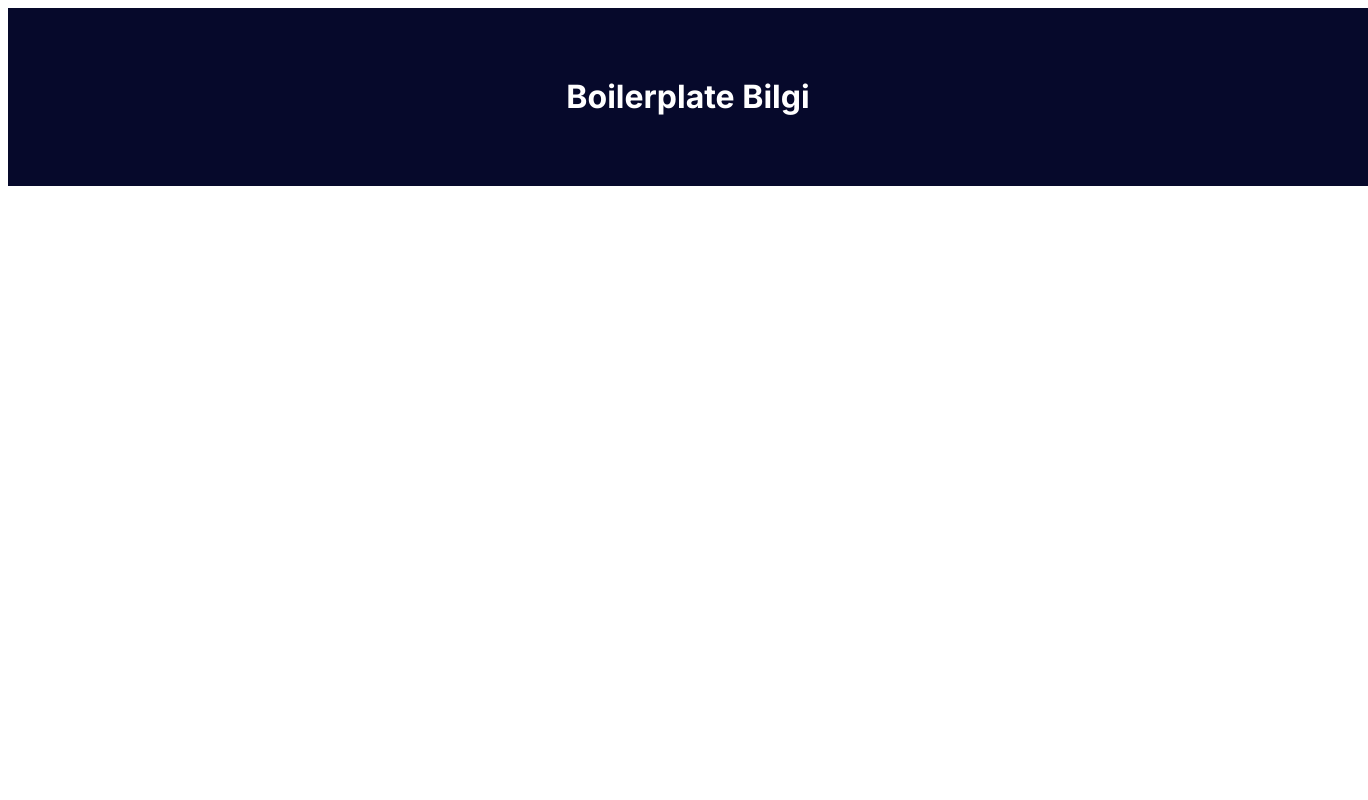
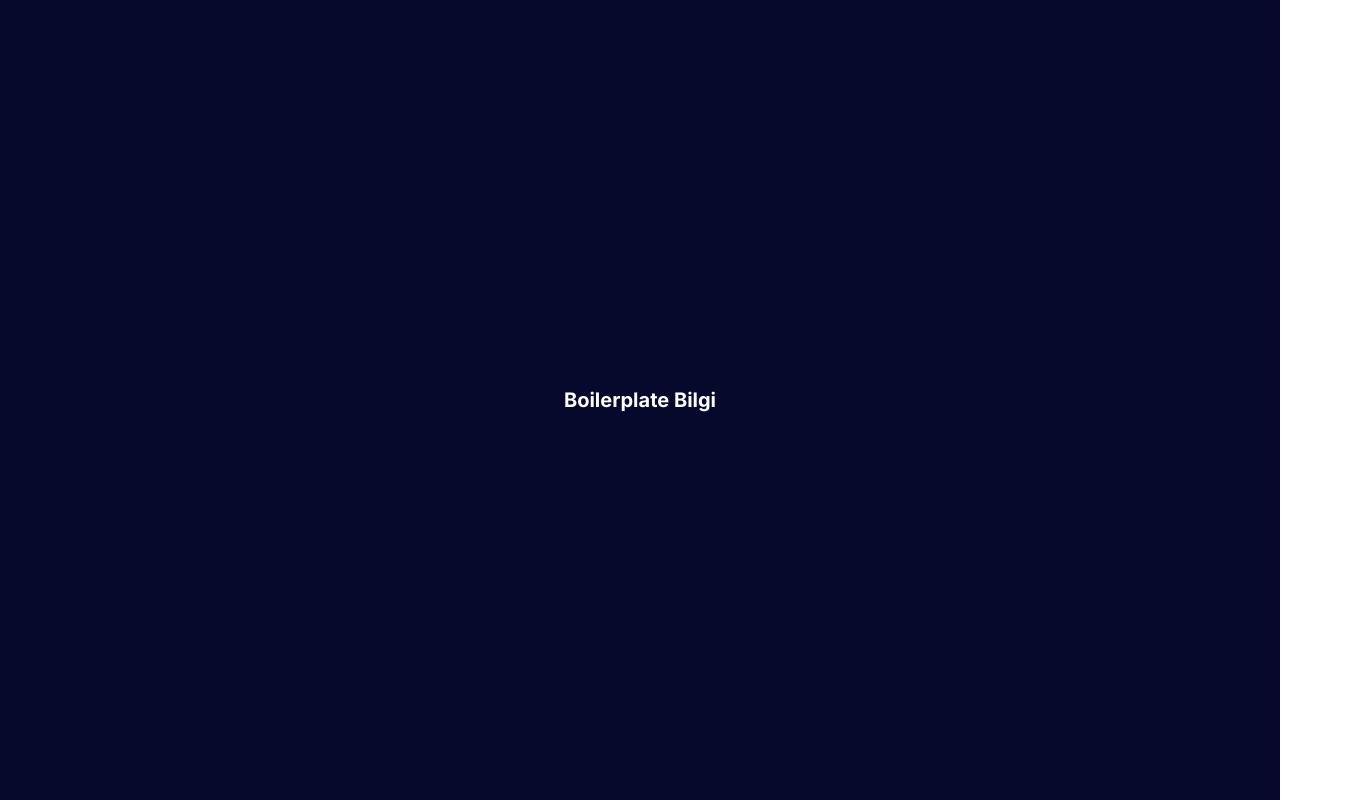
Before and after one commit to Tainmat/Boilerplate-Bilgi, a Next.js app: page / in a window 1280 px wide. Shown: the whole page, 1368 px wide, since content can reach past the window. Built offline with nearby package versions, Linux system fonts and the light colour scheme.

Commit message:
chore: config global styles

```diff
--- a/src/app/layout.tsx
+++ b/src/app/layout.tsx
@@ -2,6 +2,7 @@
 import { Inter } from 'next/font/google'
 
 import StyledComponentsRegistry from '@/lib/registry'
+import { Providers } from './providers'
 
 const inter = Inter({ subsets: ['latin'] })
 
@@ -18,7 +19,9 @@
   return (
     <html lang="en">
       <body className={inter.className}>
-        <StyledComponentsRegistry>{children}</StyledComponentsRegistry>
+        <StyledComponentsRegistry>
+          <Providers>{children}</Providers>
+        </StyledComponentsRegistry>
       </body>
     </html>
   )
--- /dev/null
+++ b/src/app/providers.tsx
@@ -0,0 +1,12 @@
+import { PropsWithChildren } from 'react'
+
+import GlobalStyles from '@/styles/global'
+
+export function Providers({ children }: PropsWithChildren) {
+  return (
+    <>
+      <GlobalStyles />
+      {children}
+    </>
+  )
+}
--- /dev/null
+++ b/src/styles/global.ts
@@ -0,0 +1,25 @@
+'use client'
+
+import { createGlobalStyle } from 'styled-components'
+
+const GlobalStyles = createGlobalStyle`
+  * {
+    margin: 0;
+    padding: 0;
+    box-sizing: border-box;
+  }
+
+  html {
+    font-size: 62.5%
+  }
+
+  html, body, #__next {
+    height: 100%;
+  }
+
+  body {
+    font-family: -apple-system, BlinkMacSystemFont, 'Segoe UI', Roboto, Oxygen, Ubuntu, Cantarell, 'Open Sans', 'Helvetica Neue', sans-serif;
+  }
+`
+
+export default GlobalStyles
```
